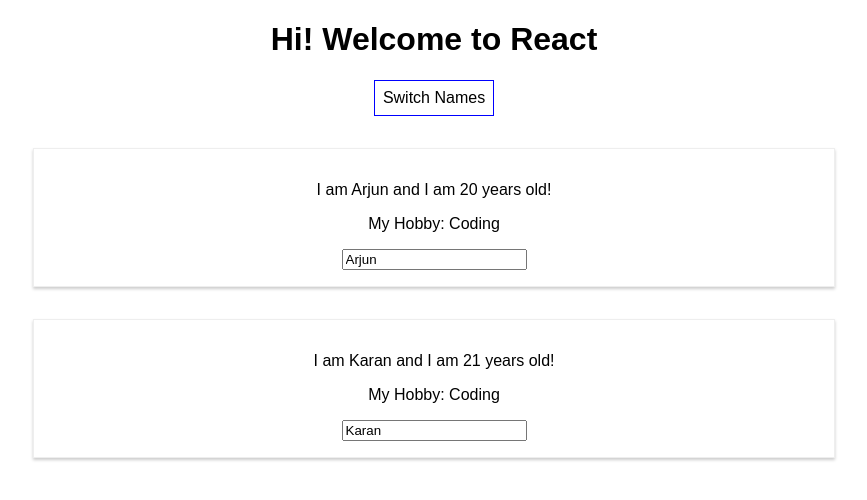
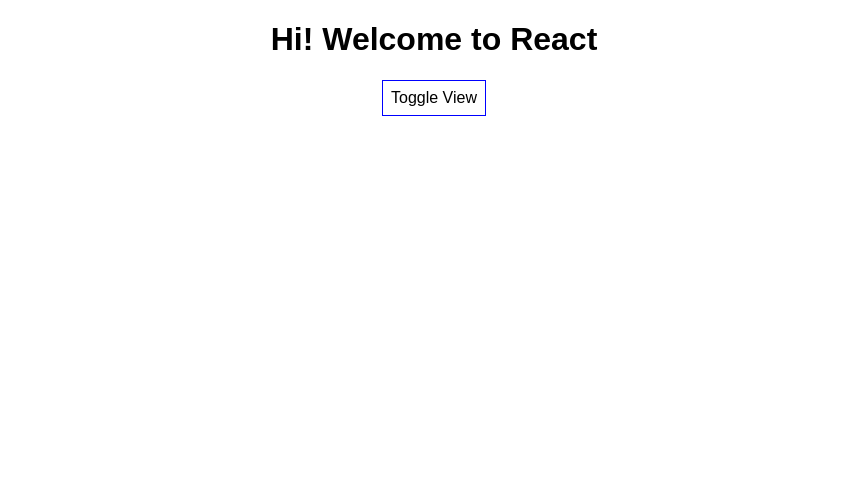
Before and after one commit to arjun-khanduri/react-example, a React (Create React App) app: page / in a window 1280 px wide. Shown: the top 500 px of the page, without its empty margins (206-1073 px from the left). Built offline with nearby package versions, Linux system fonts and the light colour scheme.

Commit message:
Update App.js

```diff
--- a/src/App.js
+++ b/src/App.js
@@ -5,23 +5,36 @@
 class App extends Component {
   state = {
     persons: [
-      {name: 'Arjun', age:'20'},
-      {name: 'Karan', age:'21'}
-    ]
+      {id: 1, name: 'Arjun', age: '20' },
+      {id: 2, name: 'Karan', age: '21' }
+    ],
+    showPersons: false
   }
-switchNameHandler = () => {
-  this.setState({persons:[
-    {name: 'Arjun', age:'20'},
-    {name: 'Amit', age:'21'}
-  ]})
-}
 
-nameChangeHandler = (event) => {
-  this.setState({persons:[
-    {name: 'Arjun', age:'20'},
-    {name:event.target.value,age:21}
-  ]})
-}
+  nameChangeHandler = (event, id) => {
+    const personIndex=this.state.persons.findIndex(p => {
+      return p.id === id;
+    });
+    const person = {
+      ...this.state.persons[personIndex]
+    };
+    person.name=event.target.value;
+    const persons = [...this.state.persons];
+    persons[personIndex]=person;
+    this.setState({persons:persons});
+  }
+
+  deletePersonHandler = (personIndex) => {
+    const persons = [...this.state.persons];
+    persons.splice(personIndex,1);
+    this.setState({persons:persons});
+  }
+
+  togglePersonsHandler = () => {
+    const doesShow=this.state.showPersons;
+    this.setState({showPersons:!doesShow});
+  }
+
   render() {
     const style = {
       backgroundColor: 'white',
@@ -33,9 +46,13 @@
     return (
       <div className="App">
         <h1>Hi! Welcome to React</h1>
-        <button style={style} onClick={this.switchNameHandler}>Switch Names</button>
-        <Person name={this.state.persons[0].name} age={this.state.persons[0].age}>My Hobby: Coding</Person>
-        <Person changed={this.nameChangeHandler} name={this.state.persons[1].name} age={this.state.persons[1].age}>My Hobby: Coding</Person>
+        <button style={style} onClick={this.togglePersonsHandler}>Toggle View</button>
+        { this.state.showPersons ?
+          <div >
+            {this.state.persons.map((person, index) => {
+              return <Person click={() => this.deletePersonHandler(index) }name={person.name} age={person.age} key={person.id} changed={(event) => this.nameChangeHandler(event,person.id)}/>
+            })}
+        </div> : null }
       </div>
     );
   }
```
